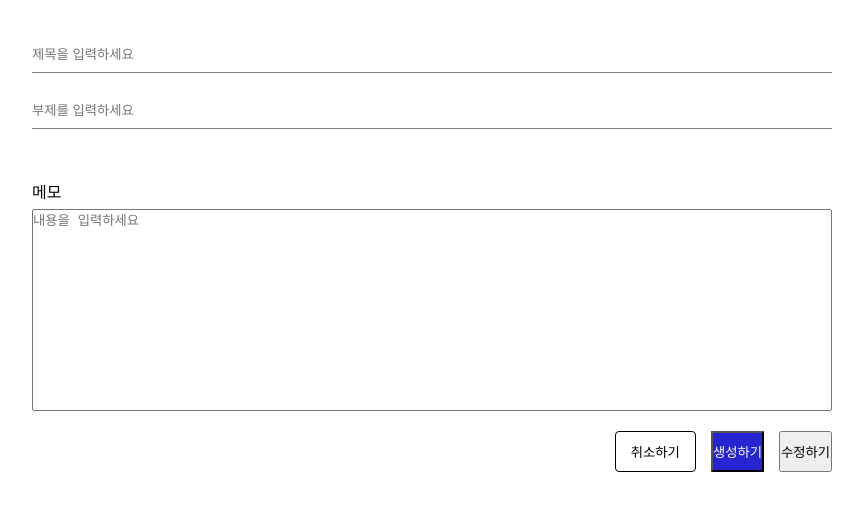
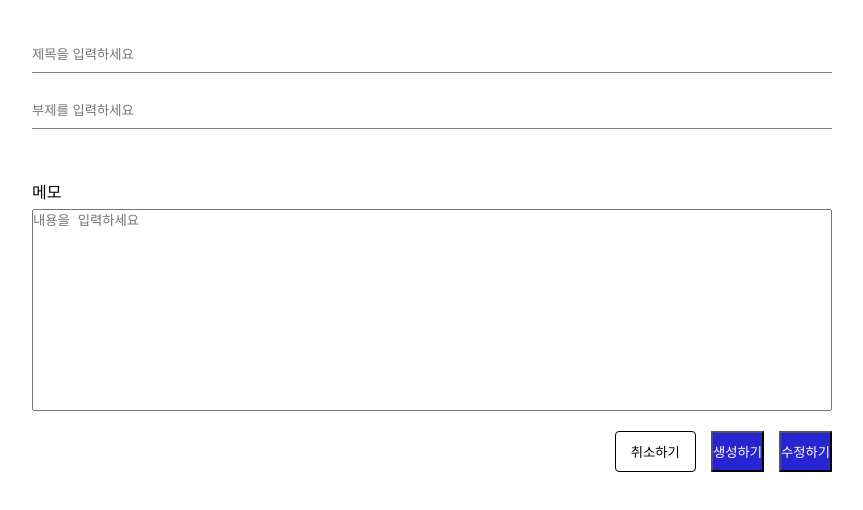
Before and after one commit to shushuburger/shushucoding, a plain HTML site: page 메모장/Front/view/note.html in a window 1280 px wide. Shown: the part 194-704 px from the top of the page, without its empty margins (208-1071 px from the left). Drawn offline with Linux system fonts and the light colour scheme.

Commit message:
수정 : 오타 수정

```diff
--- a/메모장/Front/view/note.html
+++ b/메모장/Front/view/note.html
@@ -34,7 +34,7 @@
                     <button class="cancel-btn">취소하기</button>
                 </a>
                 <button class="create-btn">생성하기</button>
-                <button class="modifty-btn">수정하기</button>
+                <button class="modify-btn">수정하기</button>
             </div>
         </div>
         <script src="../js/note.js"></script>
```
